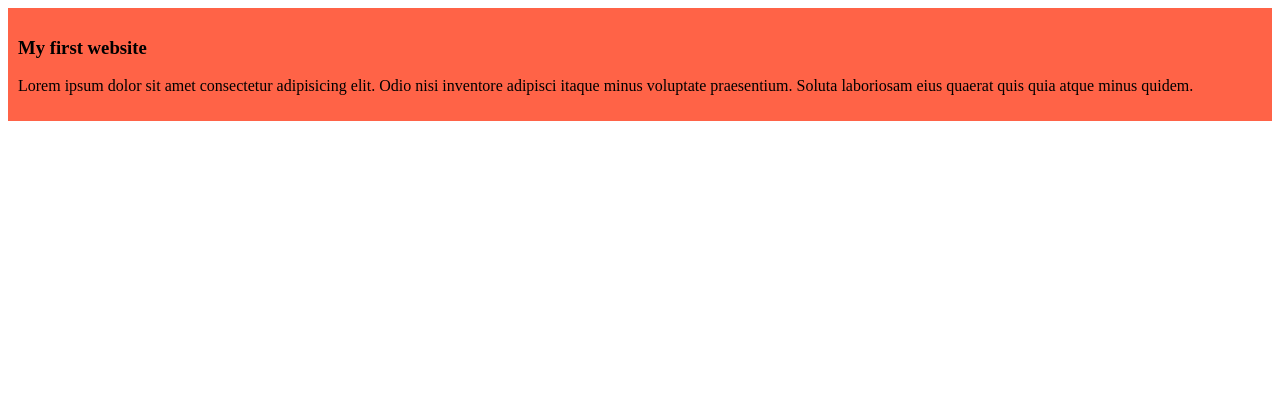
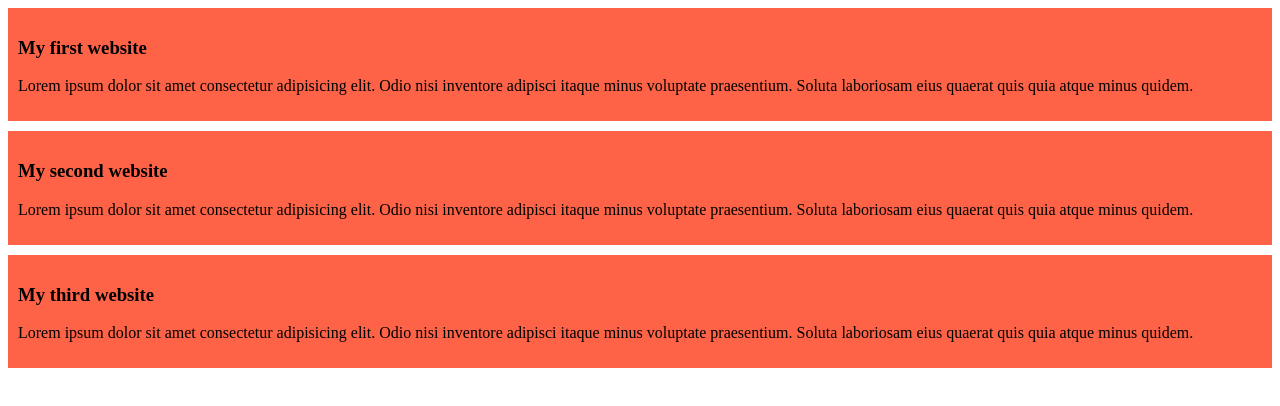
Before and after one commit to shakil087/my-simple-website, a plain HTML site: page index.html in a window 1280 px wide. Drawn offline with Linux system fonts and the light colour scheme.

Commit message:
added the second and the third

```diff
--- a/Styles/Blog.css
+++ b/Styles/Blog.css
@@ -1,4 +1,5 @@
 div{
     background-color: tomato;
     padding: 10px;
+    margin-bottom:10px ;
 }
--- a/index.html
+++ b/index.html
@@ -11,5 +11,13 @@
     <h3>My first website</h3>
     <p>Lorem ipsum dolor sit amet consectetur adipisicing elit. Odio nisi inventore adipisci itaque minus voluptate praesentium. Soluta laboriosam eius quaerat quis quia atque minus quidem.</p>
 </div>
+<div>
+    <h3>My second website</h3>
+    <p>Lorem ipsum dolor sit amet consectetur adipisicing elit. Odio nisi inventore adipisci itaque minus voluptate praesentium. Soluta laboriosam eius quaerat quis quia atque minus quidem.</p>
+</div>
+<div>
+    <h3>My third website</h3>
+    <p>Lorem ipsum dolor sit amet consectetur adipisicing elit. Odio nisi inventore adipisci itaque minus voluptate praesentium. Soluta laboriosam eius quaerat quis quia atque minus quidem.</p>
+</div>
 </body>
 </html>
```
